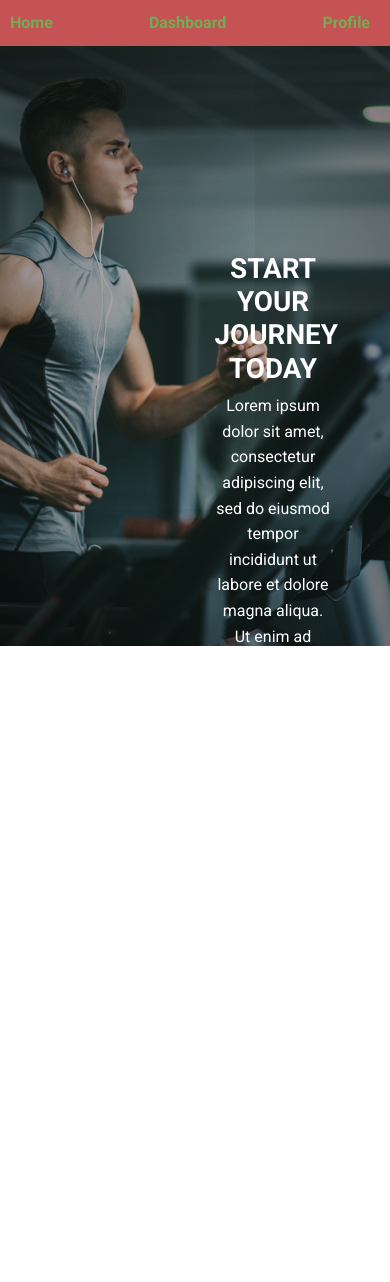
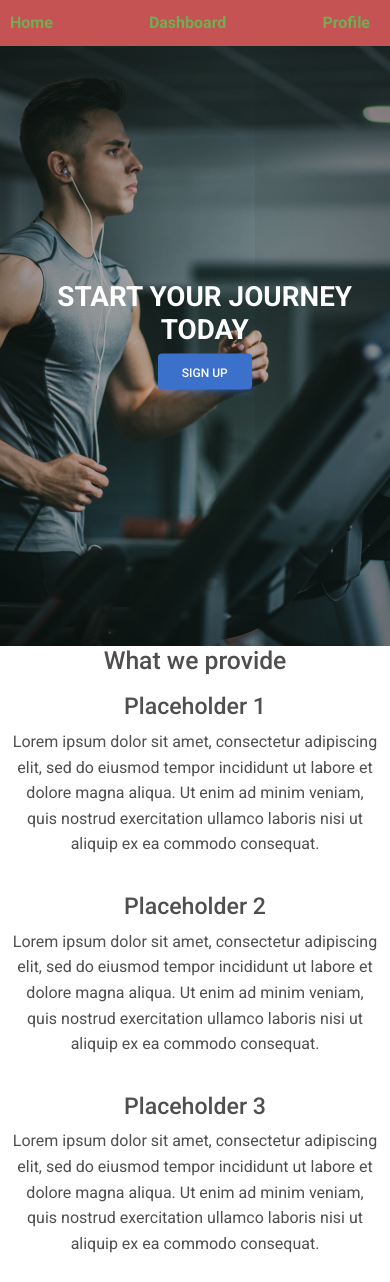
Before and after one commit to Kevrev/FitFlow, a React (Create React App) app in the folder client/: page / in a window 390 px wide. Before the commit the page ends 1187 px from the top, so only its background shows below. Built offline with nearby package versions, Linux system fonts and the light colour scheme.

Commit message:
Added landing page services list as well as sign up button and media query for low resolutions

```diff
--- a/client/src/pages/Landing.js
+++ b/client/src/pages/Landing.js
@@ -6,9 +6,27 @@ function Landing() {
         <div className="Landing">
             <div className="banner-container">
                 <div className="banner">
-                    <div className="blurb-text">
+                    <div className="landing-blurb">
                         <h1>START YOUR JOURNEY TODAY</h1>
-                        <p>Lorem ipsum dolor sit amet, consectetur adipiscing elit, sed do eiusmod tempor incididunt ut labore et dolore magna aliqua. Ut enim ad minim veniam, quis nostrud exercitation ullamco laboris nisi ut aliquip ex ea commodo consequat. Duis aute irure dolor in reprehenderit in voluptate velit esse cillum dolore eu fugiat nulla pariatur. Excepteur sint occaecat cupidatat non proident, sunt in culpa qui officia deserunt mollit anim id est laborum.</p>
+                        <p>Lorem ipsum dolor sit amet, consectetur adipiscing elit, sed do eiusmod tempor incididunt ut labore et dolore magna aliqua. Ut enim ad minim veniam, quis nostrud exercitation ullamco laboris nisi ut aliquip ex ea commodo consequat.</p>
+                        <button className="btn btn-primary">Sign Up</button>
+                    </div>
+                </div>
+            </div>
+            <div>
+                <h2>What we provide</h2>
+                <div className="service-container">
+                    <div className="service">
+                        <h3>Placeholder 1</h3>
+                        <p>Lorem ipsum dolor sit amet, consectetur adipiscing elit, sed do eiusmod tempor incididunt ut labore et dolore magna aliqua. Ut enim ad minim veniam, quis nostrud exercitation ullamco laboris nisi ut aliquip ex ea commodo consequat.</p>
+                    </div>
+                    <div className="service">
+                        <h3>Placeholder 2</h3>
+                        <p>Lorem ipsum dolor sit amet, consectetur adipiscing elit, sed do eiusmod tempor incididunt ut labore et dolore magna aliqua. Ut enim ad minim veniam, quis nostrud exercitation ullamco laboris nisi ut aliquip ex ea commodo consequat.</p>
+                    </div>
+                    <div className="service">
+                        <h3>Placeholder 3</h3>
+                        <p>Lorem ipsum dolor sit amet, consectetur adipiscing elit, sed do eiusmod tempor incididunt ut labore et dolore magna aliqua. Ut enim ad minim veniam, quis nostrud exercitation ullamco laboris nisi ut aliquip ex ea commodo consequat.</p>
                     </div>
                 </div>
             </div>
--- a/client/src/styles/Landing.scss
+++ b/client/src/styles/Landing.scss
@@ -17,17 +17,42 @@
     box-shadow: 0 0 200px rgba(0,0,0,0.6) inset;
 }
 
-.blurb-text {
+.landing-blurb {
     color: white;
     max-width: 45vw;
     max-height: 40vw;
     position: absolute;
     top: 50%;
     padding: 0 15vw 0 0;
+    margin: 0 0 0px 0;
     transform: translate(0, -60%);
     right: 0;
 }
 
-.blurb-text h1 {
+.landing-blurb h1 {
     font-weight: bold;
 }
+
+.service-container {
+    display: flex;
+    flex-wrap: wrap;
+}
+
+.service {
+    flex: 1;
+    margin: 10px;
+}
+
+@media (max-width: 768px) {
+    .landing-blurb {
+        max-width: 90vw;
+        max-height: 80vw;
+        padding: 0 5vw 0 0;
+    }
+    .landing-blurb p {
+        display: none;
+    }
+    .service {
+        flex: 100%;
+    }
+}
```
